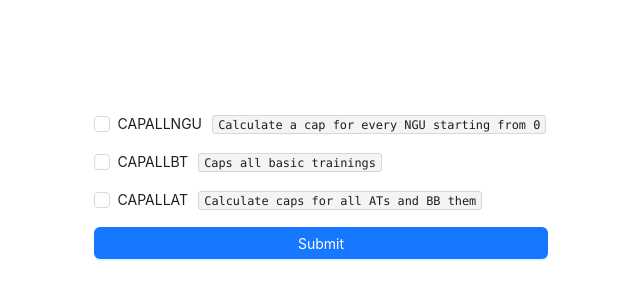
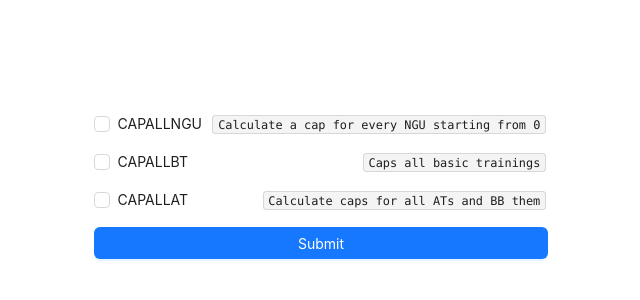
Before and after one commit to RdotSilva/TypeScript-React-Vite-NGU-Profile-Helper, a React (Vite) app: page / in a window 1280 px wide. Shown: the part 214-514 px from the top of the page, without its empty margins (319-959 px from the left). Built offline with nearby package versions, Linux system fonts and the light colour scheme.

Commit message:
Fix alignment for container

```diff
--- a/src/components/CheckFormItem/CheckFormItem.tsx
+++ b/src/components/CheckFormItem/CheckFormItem.tsx
@@ -21,14 +21,13 @@ const CheckFormItem = ({
   defaultValue,
 }: CheckFormItemsProps) => {
   return (
-    <Flex>
+    <Flex align="center" justify="space-between">
       <Controller
         render={({ field }) => <Checkbox {...field}>{name}</Checkbox>}
         control={control}
         name={name}
         defaultValue={defaultValue}
       />
-
       <Text code>{description}</Text>
     </Flex>
   );
```
